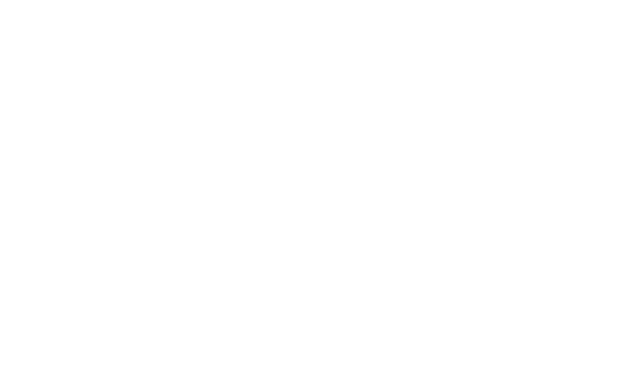
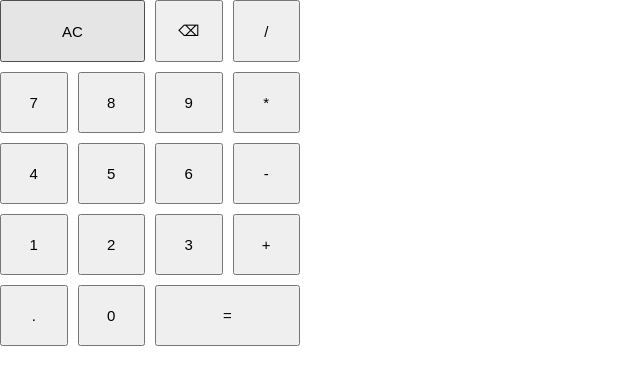
Before and after one commit to tyler-lutz/calculator, a plain HTML site: page index.html in a window 1280 px wide. Shown: the whole page, without its empty margins (0-640 px from the left). Drawn offline with Linux system fonts and the light colour scheme.

Commit message:
Add calculator buttons

```diff
--- a/index.html
+++ b/index.html
@@ -9,6 +9,27 @@
     <script src="script.js" defer></script>
 </head>
 <body>
-
+    <div class="calculator">
+        <div class="buttons-grid">
+            <button class="btn span-two">AC</button>
+            <button class="btn">⌫</button>
+            <button class="btn">/</button>
+            <button class="btn">7</button>
+            <button class="btn">8</button>
+            <button class="btn">9</button>
+            <button class="btn">*</button>
+            <button class="btn">4</button>
+            <button class="btn">5</button>
+            <button class="btn">6</button>
+            <button class="btn">-</button>
+            <button class="btn">1</button>
+            <button class="btn">2</button>
+            <button class="btn">3</button>
+            <button class="btn">+</button>
+            <button class="btn">.</button>
+            <button class="btn">0</button>
+            <button class="btn span-two">=</button>
+        </div>
+    </div>
 </body>
 </html>
--- a/styles.css
+++ b/styles.css
@@ -0,0 +1,25 @@
+* {
+    margin: 0;
+    padding: 0;
+    font-family: sans-serif;
+}
+
+.calculator {
+    width: 300px;
+}
+
+.buttons-grid {
+    display: grid;
+    grid-template-columns: repeat(4, 1fr);
+    gap: 10px;
+}
+
+.btn {
+    padding: 20px;
+    font-size: 15px;
+
+}
+
+.span-two {
+    grid-column: span 2;
+}
```
